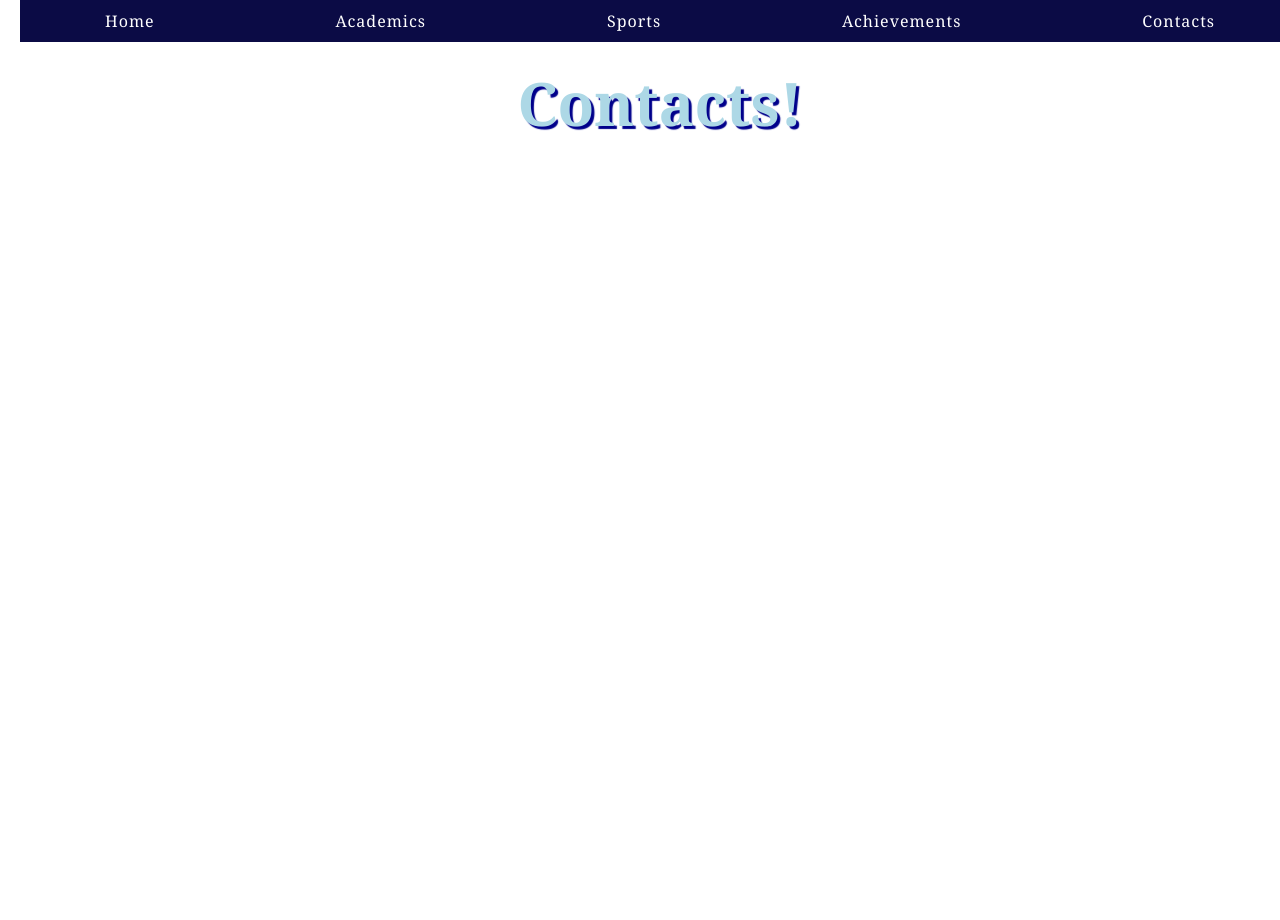
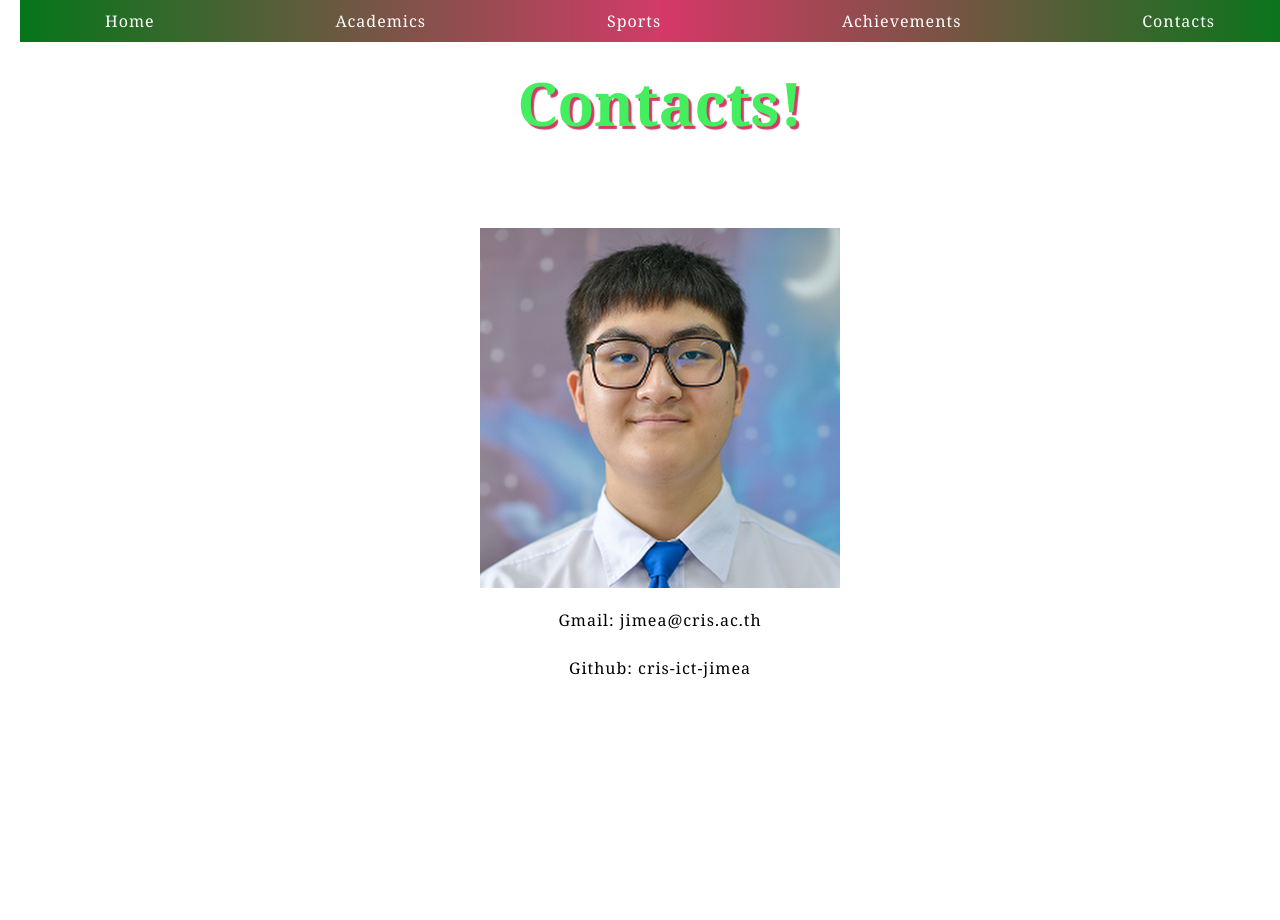
Before and after one commit to cris-ict-jimea/student-portfolio, a PHP site: page /contacts.html in a window 1280 px wide. Run offline with PHP 8.4, Linux system fonts and the light colour scheme; some web fonts are replaced.

Commit message:
Added content to contact page, changed the theme of the website.

```diff
--- a/www/contacts.html
+++ b/www/contacts.html
@@ -23,5 +23,10 @@
         </ul>
       </nav>
   <h1> Contacts!</h1>
+  <p>&nbsp;</p>
+  <img align=center src="images/Jimea.png">
+  <p align="center">Gmail: jimea@cris.ac.th</p>
+  <p align="center">Github: cris-ict-jimea</p>
+
  </body>
 </html>
--- a/www/index.html
+++ b/www/index.html
@@ -49,8 +49,8 @@
   <p>&nbsp;</p>
   <main class="grid">
     <article>
-      <div class="text-html" style="background-color:aliceblue;">
-        <p>I am a G11 student studying at CRIS</p>
+      <div class="text-html" style="background-color:rgb(221, 247, 221);">
+        <p>Hello, my name is Jimea and I am a grade 11 student studying at Chiang Rai International School. This portfolio is part of my ICT project</p>
         <p> Some facts about me </p>
         <ul>
           <li>I like playing video games</li>
--- a/www/styles/style.css
+++ b/www/styles/style.css
@@ -7,6 +7,7 @@ html {
 
 nav {
   background-color: #0B0B45;
+  background-image: linear-gradient(to right, #047619 0%, #D23B68 50%, #00ff2a 0%, #d63867 50%, #047619 100%);
   padding: .5em;
 
   /* scroll with content, then stick to the top left */
@@ -54,11 +55,11 @@ nav a {
 h1 {
   font-size: 60px;
   text-align: center;
-  font-family:Georgia, 'Times New Roman', Times, serif;
+  font-family: Georgia, 'Times New Roman', Times, serif;
   margin: 0;
   padding: 20px 0;
-  color: lightblue;
-  text-shadow: 3px 3px 1px darkblue;
+  color: #43ef5f;
+  text-shadow: 3px 3px 1px #D23B68;
 
 }
 
```
Also changed, not shown: www/images/Jimea.png (added).
